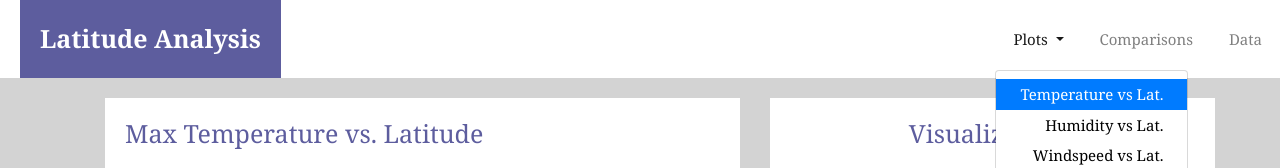
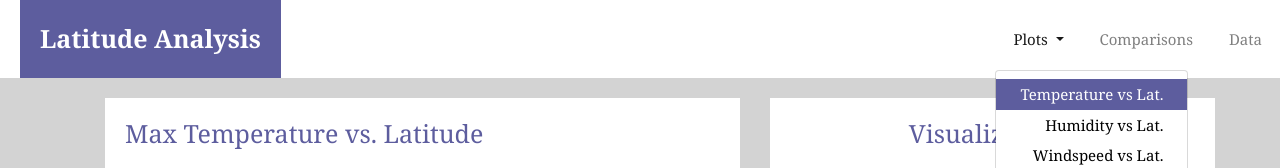
Before and after one commit to juliabrunett/Web-Design-Challenge, a plain HTML site: page vis1.html in a window 1280 px wide. Both pictures are taken after a click on the button "Plots". Shown: the top 168 px of the page. Drawn offline with nearby package versions, Linux system fonts and the light colour scheme.

Commit message:
Fixed color of active page

```diff
--- a/styles.css
+++ b/styles.css
@@ -135,7 +135,9 @@ p {
     margin-right: 15px;
 }
 
-
+.dropdown-item.active {
+    background-color: rgb(93, 93, 158);
+}
 @media (max-width: 765px) {
     body {
         background: white;
```
